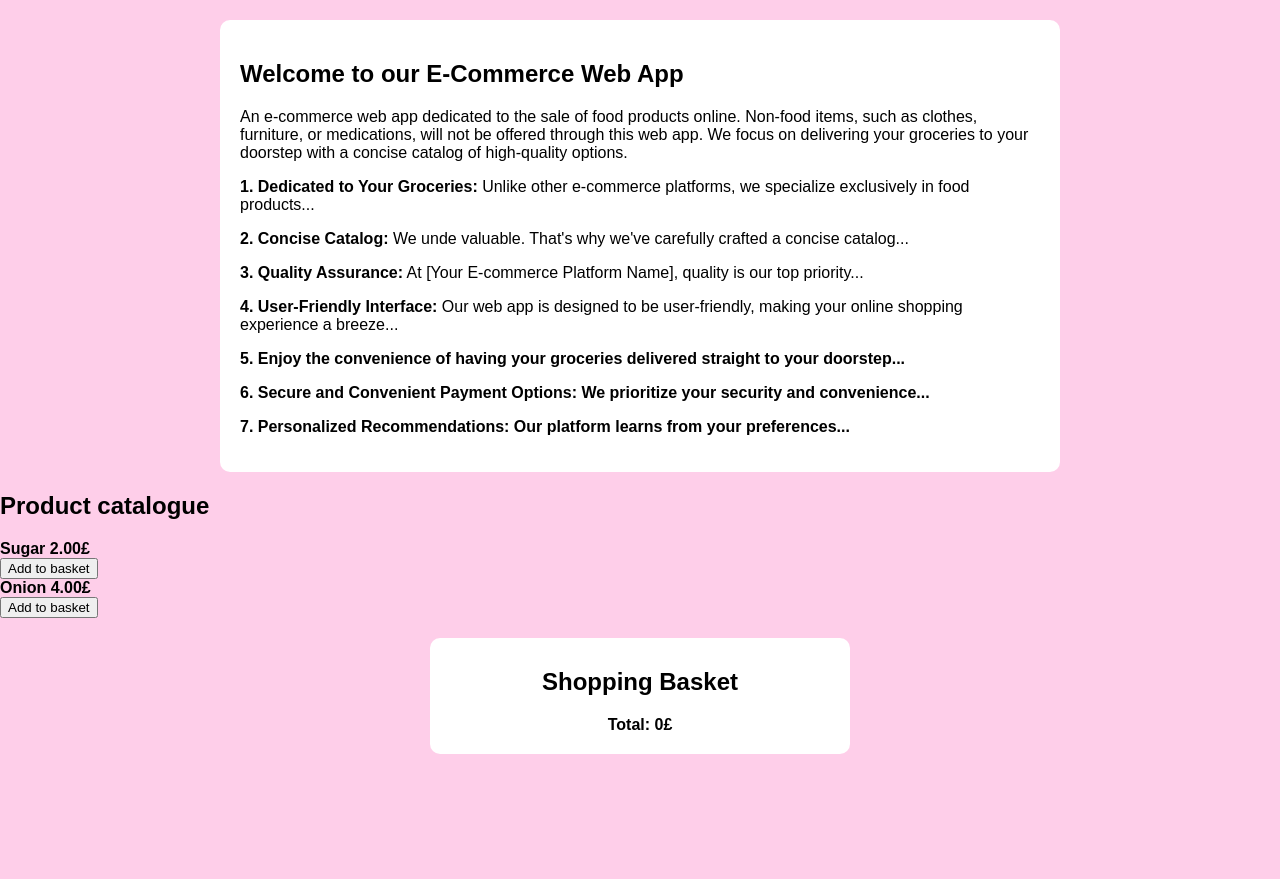
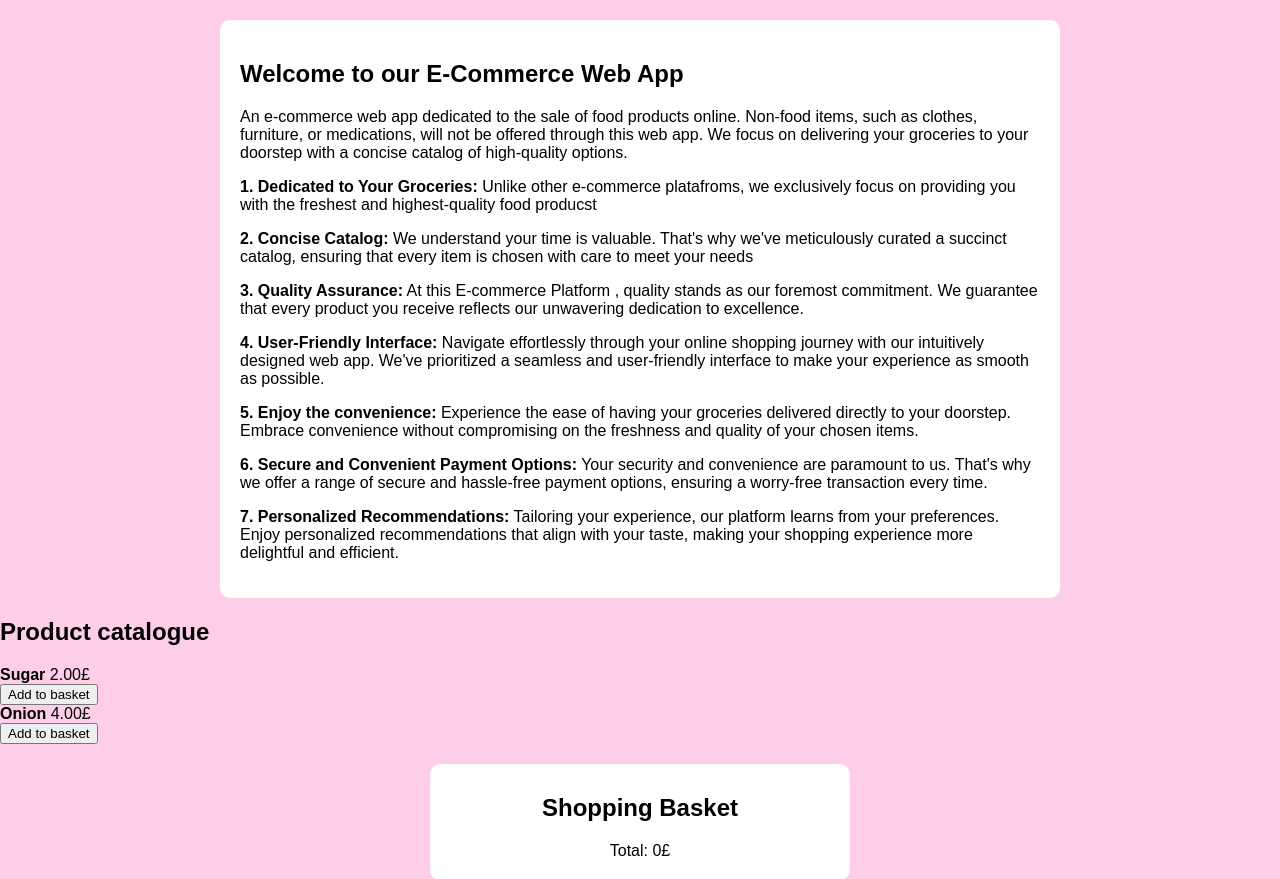
Before and after one commit to diegoperez18/set09103_labs, a Flask app: page / in a window 1280 px wide. Shown: the part 56-935 px from the top of the page. Before the commit the page ends 810 px from the top, so only its background shows below. Run offline with Flask 3, Linux system fonts and the light colour scheme.

Commit message:
hometry2

```diff
--- a/templates/index.html
+++ b/templates/index.html
@@ -19,19 +19,19 @@
         <p>An e-commerce web app dedicated to the sale of food products online. Non-food items, such as clothes,
 	furniture, or medications, will not be offered through this web app. We focus on delivering your groceries
 	to your doorstep with a concise catalog of high-quality options.</p>
-	<p><strong>1. Dedicated to Your Groceries:</strong> Unlike other e-commerce platforms, we specialize exclusively in food products...</p>
+	<p><strong>1. Dedicated to Your Groceries:</strong> Unlike other e-commerce platafroms, we exclusively focus on providing you with the freshest and highest-quality food producst</p>
 
-	<p><strong>2. Concise Catalog:</strong> We unde valuable. That's why we've carefully crafted a concise catalog...</p>
+	<p><strong>2. Concise Catalog:</strong> We understand your time is valuable. That's why we've meticulously curated a succinct catalog, ensuring that every item is chosen with care to meet your needs</p>
 
-        <p><strong>3. Quality Assurance:</strong> At [Your E-commerce Platform Name], quality is our top priority...</p>
+        <p><strong>3. Quality Assurance:</strong> At this E-commerce Platform , quality stands as our foremost commitment. We guarantee that every product you receive reflects our unwavering dedication to excellence.</p>
 
-	<p><strong>4. User-Friendly Interface:</strong> Our web app is designed to be user-friendly, making your online shopping experience a breeze...</p>
+	<p><strong>4. User-Friendly Interface:</strong> Navigate effortlessly through your online shopping journey with our intuitively designed web app. We've prioritized a seamless and user-friendly interface to make your experience as smooth as possible.</p>
 
-	<p><strong>5. Enjoy the convenience of having your groceries delivered straight to your doorstep...</p>
+	<p><strong>5. Enjoy the convenience:</strong> Experience the ease of having your groceries delivered directly to your doorstep. Embrace convenience without compromising on the freshness and quality of your chosen items.</p>
 
-        <p><strong>6. Secure and Convenient Payment Options:</strong> We prioritize your security and convenience...</p>
+        <p><strong>6. Secure and Convenient Payment Options:</strong> Your security and convenience are paramount to us. That's why we offer a range of secure and hassle-free payment options, ensuring a worry-free transaction every time.</p>
 
-	<p><strong>7. Personalized Recommendations:</strong> Our platform learns from your preferences...</p>
+	<p><strong>7. Personalized Recommendations:</strong> Tailoring your experience, our platform learns from your preferences. Enjoy personalized recommendations that align with your taste, making your shopping experience more delightful and efficient.</p>
 
 </section>
 
```
